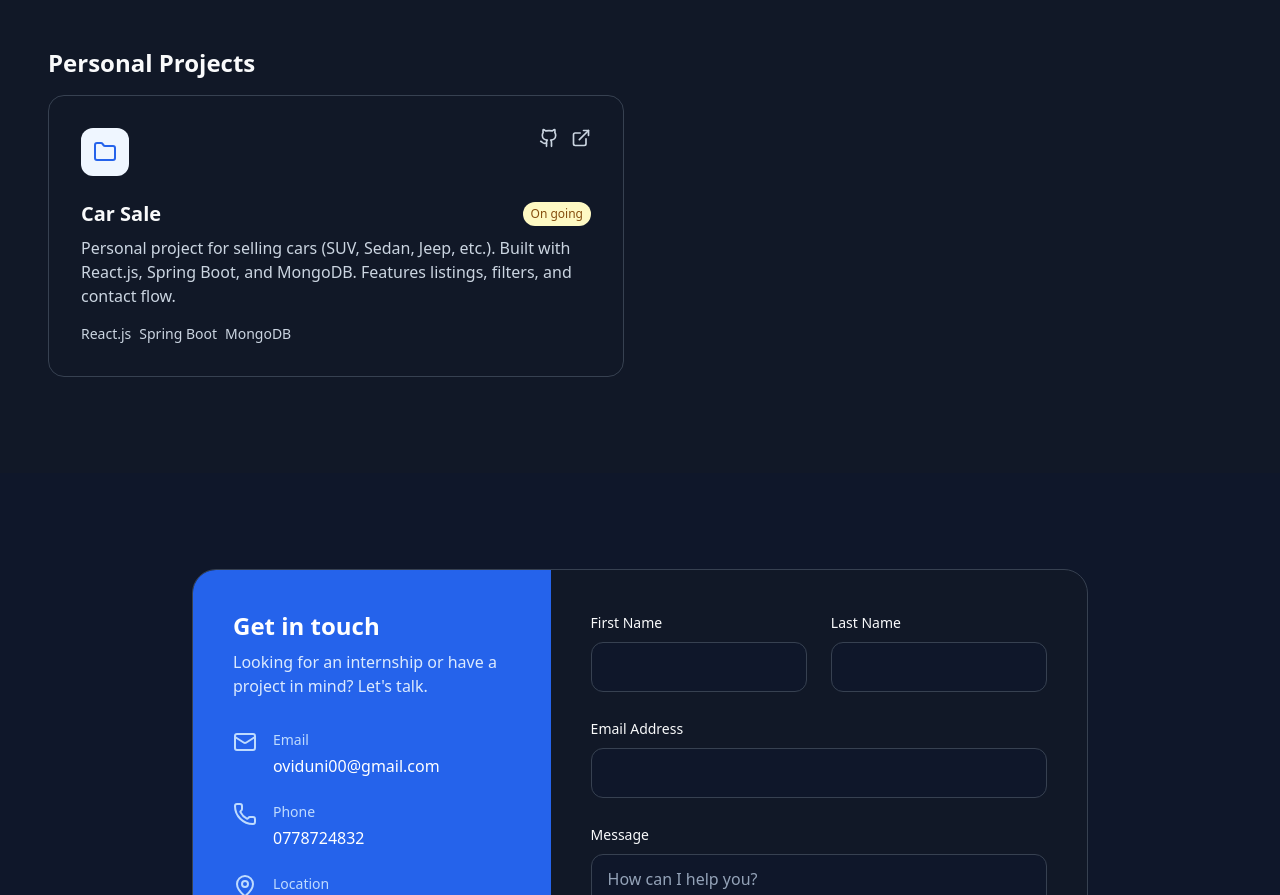
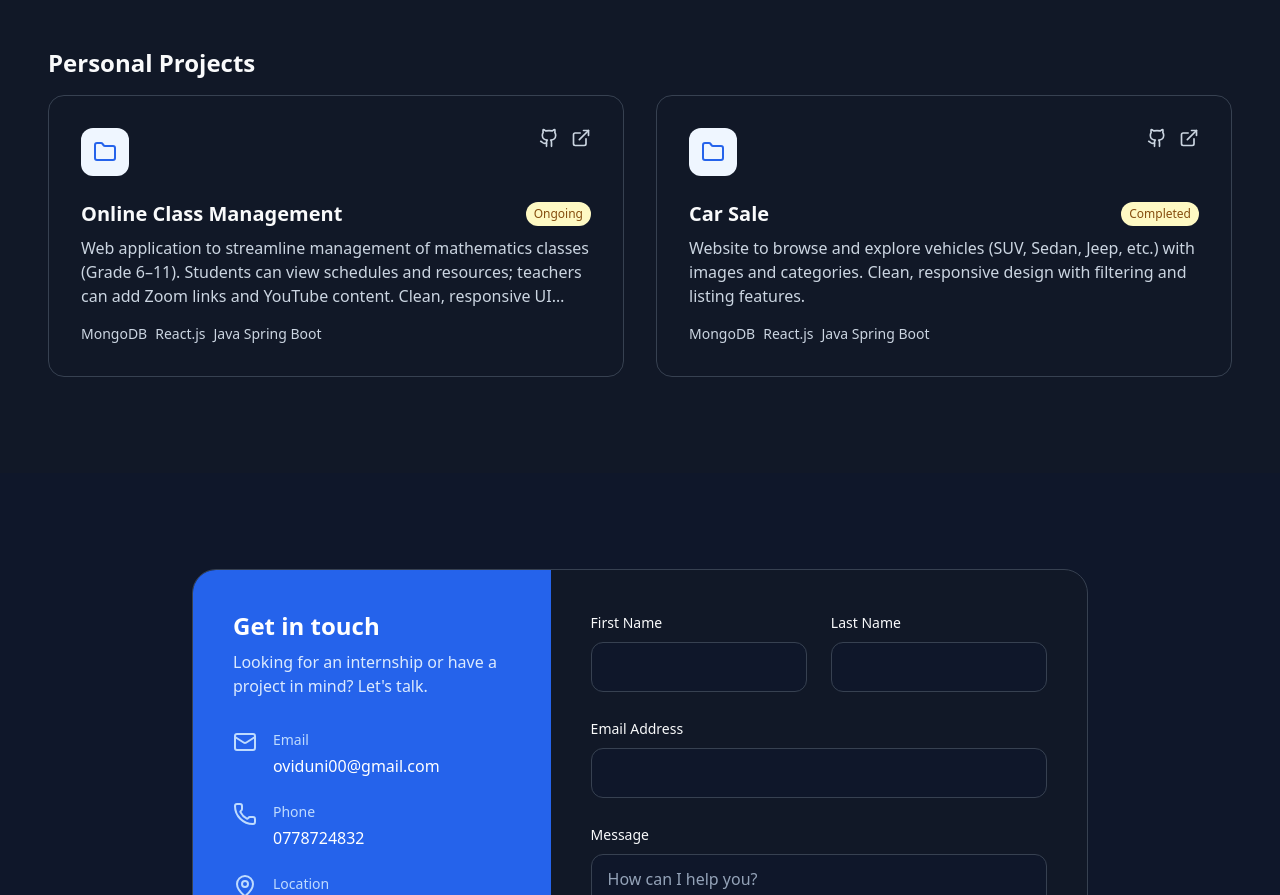
Before and after one commit to Ovindu0812/portfolio, a React (Vite) app: page / in a window 1280 px wide. Shown: the part 2779-3674 px from the top of the page. Built offline with nearby package versions, Linux system fonts and the light colour scheme.

Commit message:
add the all link for the projects

```diff
--- a/src/components/Projects.jsx
+++ b/src/components/Projects.jsx
@@ -11,7 +11,7 @@ export function Projects() {
       status: "Completed",
       tech: ["Spring Boot", "MySQL", "React.js"],
       github: "https://github.com/Ovindu0812",
-      demo: "#",
+      demo: "https://group34.vercel.app",
       featured: true,
     },
     {
@@ -28,13 +28,23 @@ export function Projects() {
 
   const personalProjects = [
     {
+      title: "Online Class Management",
+      description:
+        "Web application to streamline management of mathematics classes (Grade 6–11). Students can view schedules and resources; teachers can add Zoom links and YouTube content. Clean, responsive UI focused on centralized online learning.",
+      status: "Ongoing",
+      tech: ["MongoDB", "React.js", "Java Spring Boot"],
+      github: "https://github.com/Ovindu0812",
+      demo: "#",
+      featured: false,
+    },
+    {
       title: "Car Sale",
       description:
-        "Personal project for selling cars (SUV, Sedan, Jeep, etc.). Built with React.js, Spring Boot, and MongoDB. Features listings, filters, and contact flow.",
-      status: "On going",
-      tech: ["React.js", "Spring Boot", "MongoDB"],
+        "Website to browse and explore vehicles (SUV, Sedan, Jeep, etc.) with images and categories. Clean, responsive design with filtering and listing features.",
+      status: "Completed",
+      tech: ["MongoDB", "React.js", "Java Spring Boot"],
       github: "https://github.com/Ovindu0812",
-      demo: "#",
+      demo: "https://carsale-one.vercel.app",
       featured: false,
     },
   ];
```
